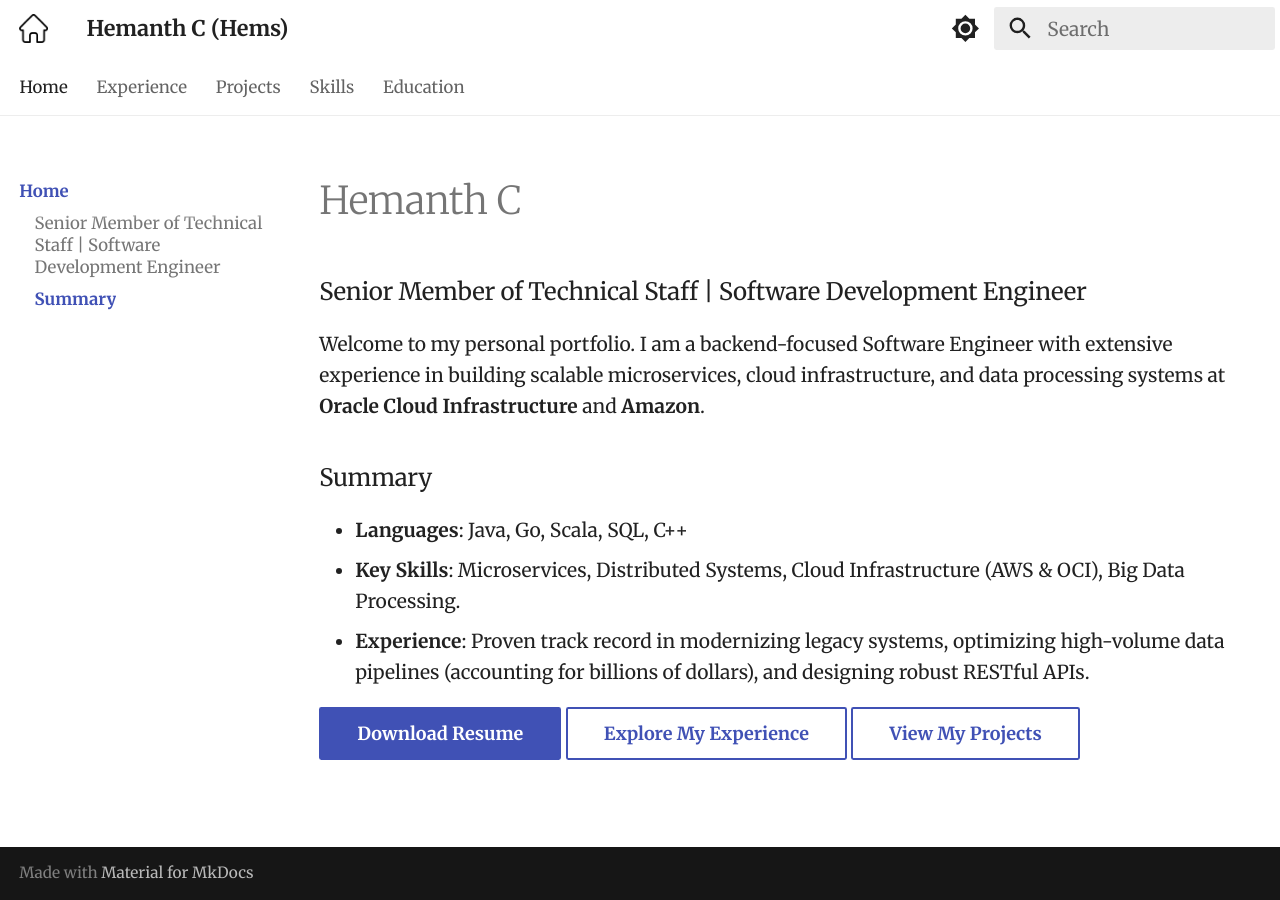
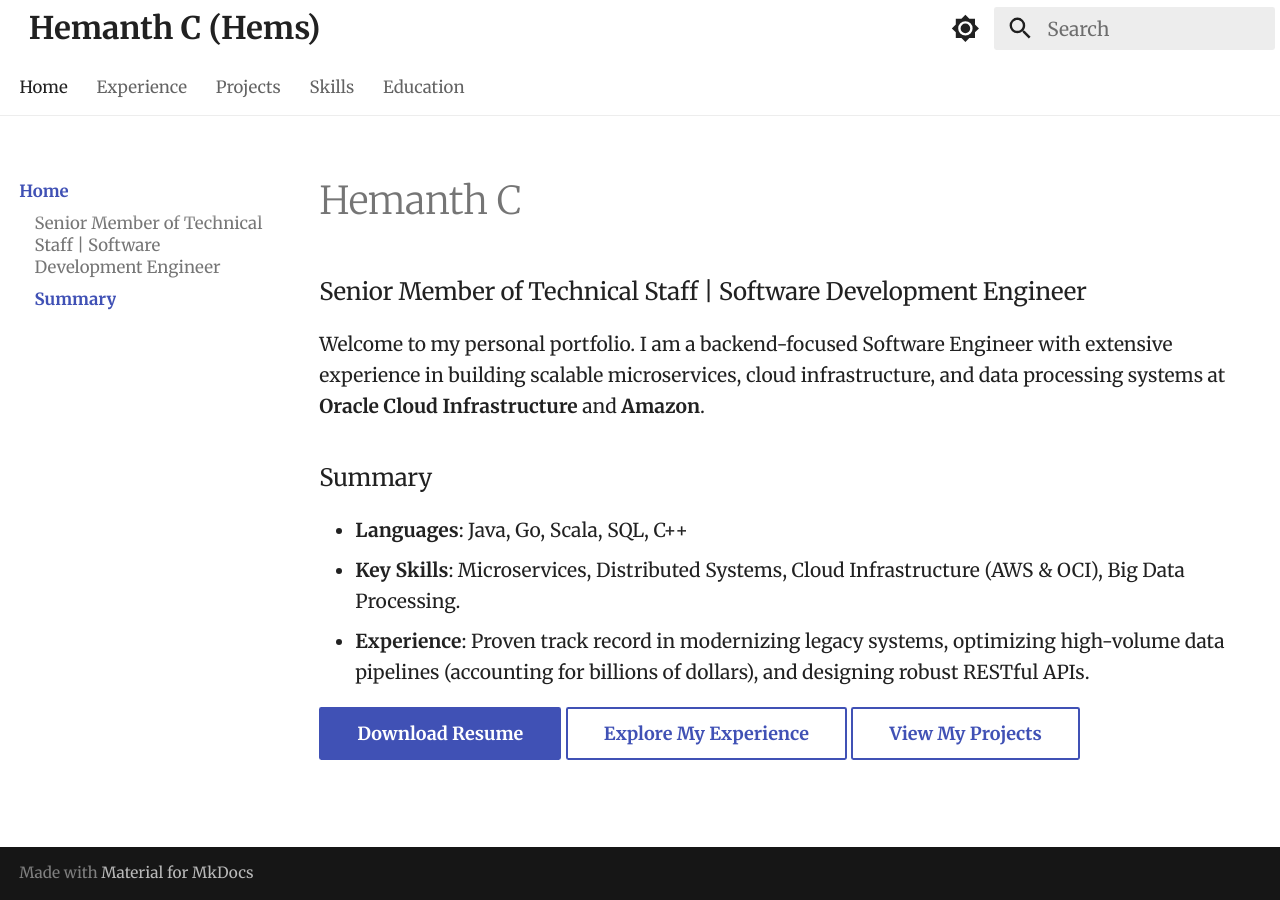
Before and after one commit to HemanthVenki910/Personal-website, an MkDocs documentation site: the page built from docs/index.md, in a window 1280 px wide. Built offline with MkDocs 1.6.1 and Material for MkDocs 9.7.7, drawn with Linux system fonts in a browser that asks for light colours.

```diff
--- a/docs/stylesheets/extra.css
+++ b/docs/stylesheets/extra.css
@@ -16,13 +16,26 @@
     will-change: transform;
 }
 
+.md-header__title {
+    font-size: 1.3rem;
+}
+
 .md-tabs__link:hover {
     transform: scale(1.02) translateZ(0);
     font-weight: bold;
 }
 
-
 .md-nav__link--active {
     font-weight: bold;
     transform-origin: left center;
 }
+
+.md-header__button.md-logo {
+    visibility: hidden;
+    display: none;
+}
+
+.md-nav__button.md-logo {
+    visibility: hidden;
+    display: none;
+}
```
